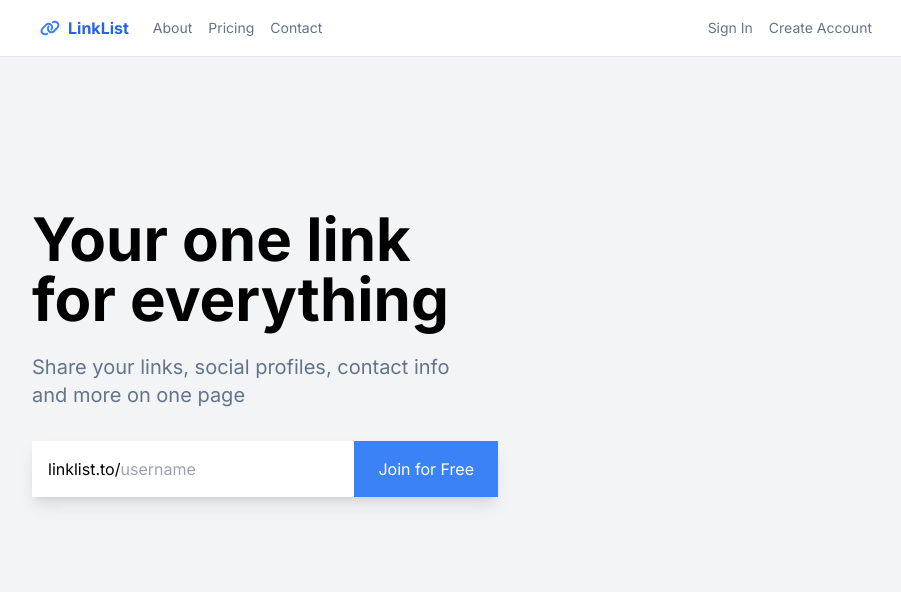
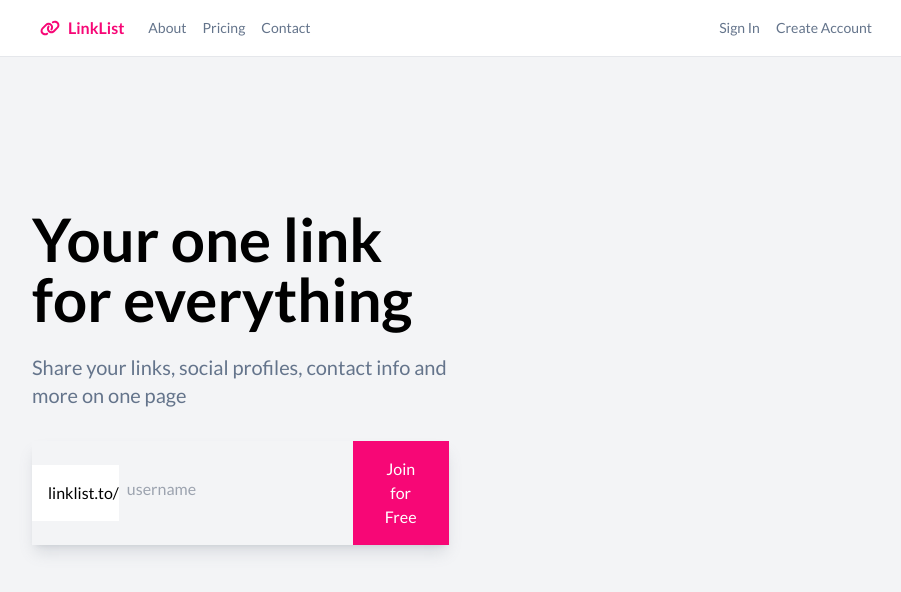
Before and after one commit to Mangai-23/LinkList, a Next.js app: page / in a window 1280 px wide. Shown: the top 592 px of the page, without its empty margins (184-1085 px from the left). Built offline with nearby package versions, Linux system fonts and the light colour scheme; no server answers.

Commit message:
My Page Creation

```diff
--- a/src/app/(app)/account/page.js
+++ b/src/app/(app)/account/page.js
@@ -4,6 +4,7 @@ import { redirect } from "next/navigation";
 import UsernameForm from "@/components/forms/UsernameForm";
 import { Page } from "@/models/page";
 import connectToDatabase from "@/utils/mongodb";
+import PageSettingsForm from "@/components/forms/PageSettingsForm";
 export default async function AccountPage({searchParams, ...rest}){
     console.log(rest);
     await connectToDatabase();
@@ -15,7 +16,8 @@ export default async function AccountPage({searchParams, ...rest}){
     const page = await Page.findOne({owner:session?.user?.email});
     if(page){
         return (
-            <div> Your Page is: /{page.uri}</div>
+            // <div> Your Page is: /{page.uri}</div>
+            <PageSettingsForm page={page} />
         );
     }
     return (
--- a/src/app/(app)/layout.js
+++ b/src/app/(app)/layout.js
@@ -5,10 +5,11 @@ import { authOptions } from "../api/auth/[...nextauth]/route";
 import { redirect } from "next/navigation";
 import Image from "next/image";
 import AppSidebar from "@/components/layout/AppSidebar"
+
 const lato = Lato({ subsets: ["latin"] ,weight:['400','700']});
 
 export const metadata = {
-  title: "Create Next App",
+  title:"Accounts Page",
   description: "Generated by create next app",
 };
 
--- a/src/app/(default)/layout.js
+++ b/src/app/(default)/layout.js
@@ -1,8 +1,8 @@
-import { Inter } from "next/font/google";
+import { Lato } from "next/font/google";
 import "../globals.css";
 import Header from "@/components/Header";
 
-const inter = Inter({ subsets: ["latin"] });
+const lato = Lato({ subsets: ["latin"] , weight :['400', '700']});
 
 export const metadata = {
   title: "Create Next App",
@@ -12,7 +12,7 @@ export const metadata = {
 export default function RootLayout({children}) {
   return (
     <html lang="en">
-      <body className={inter.className}>
+      <body className={lato.className}>
         <main>
           <Header />
         </main>
--- a/src/app/globals.css
+++ b/src/app/globals.css
@@ -3,5 +3,26 @@
 @tailwind utilities;
 
 body{
-  @apply bg-gray-100
+  @apply bg-gray-100;
 }
+
+input[type="text"],textarea{
+  @apply bg-gray-100 w-full block py-2 px-2 mb-2;
+}
+label.input-label{
+  @apply uppercase text-gray-500 text-xs mb-2 font-semibold;
+}
+.radio-togglers{
+  @apply p-1 bg-gray-200 inline-flex;
+}
+.radio-togglers div{
+  @apply p-2 px-4 shadow text-gray-500 block flex items-center gap-2;
+}
+
+.radio-togglers input[type="radio"]{
+  @apply hidden;
+}
+
+.radio-togglers input[type="radio"]:checked + div{
+  @apply bg-white text-[#f70776] font-bold;
+}
--- a/src/components/Header.js
+++ b/src/components/Header.js
@@ -11,8 +11,8 @@ export default async function Header(){
     <header className="bg-white border-b py-4">
         <div className="max-w-4xl flex justify-between mx-auto px-8">
             <div className="flex items-center gap-6">
-                <Link href={'/'} className='flex items-center gap-2 text-blue-600'>
-                <FontAwesomeIcon icon={faLink} className='text-blue-500'/>
+                <Link href={'/'} className='flex items-center gap-2 text-[#f70776]'>
+                <FontAwesomeIcon icon={faLink} className='text-[#f70776]'/>
                     <span className='font-bold'>LinkList</span>
                 </Link>
                 <nav className="flex items-center gap-4 text-slate-500 text-sm">
--- /dev/null
+++ b/src/components/buttons/formItems/RadioTogglers.js
@@ -0,0 +1,22 @@
+
+import { FontAwesomeIcon } from "@fortawesome/react-fontawesome";
+
+export default function RadioTogglers({options}){
+    return (
+        <div className="radio-togglers shadow ">
+            {options.map(option => (
+                <label>
+                    <input
+                    type="radio"
+                    name="bgType"
+                    value={option.value}
+                    />
+                    <div className="gap-2">
+                    <FontAwesomeIcon icon={option.icon} />
+                        <span>{option.label}</span>
+                    </div>
+                </label>
+            ))}
+        </div>
+    );
+}
--- a/src/components/forms/HeroForm.js
+++ b/src/components/forms/HeroForm.js
@@ -47,7 +47,7 @@ export default  function HeroForm({user}){
                     placeholder="username" />
                 <button
                     type="submit"
-                    className="bg-blue-500 text-white py-4 px-6">
+                    className="bg-[#f70776] text-white py-4 px-6">
                     Join for Free
                 </button>
         </form>
--- /dev/null
+++ b/src/components/forms/PageSettingsForm.js
@@ -0,0 +1,41 @@
+import { authOptions } from '@/app/api/auth/[...nextauth]/route';
+import RadioTogglers from '@/components/buttons/formItems/RadioTogglers';
+import { faImage } from "@fortawesome/free-regular-svg-icons";
+import { faPalette } from "@fortawesome/free-solid-svg-icons";
+import { getServerSession } from 'next-auth';
+import Image from 'next/image';
+export default async function PageSettingsForm({page}) {
+    const session = await getServerSession(authOptions);
+    return(
+      <div className="-m-4">
+        <form>
+            <div className="bg-gray-300 py-16 flex justify-center items-center">
+                <RadioTogglers
+                    options={[
+                        {value: 'color',icon: faPalette,label:'Color'},
+                        {value:'image',icon: faImage,label:'Image'},
+                    ]}
+                 />
+
+            </div>
+            <div className='flex justify-center -mb-12'>
+               <Image
+                 className='rounded-full relative -top-8 border-4 border-white shadow-lg shadow-black/50'
+                 src={session.user.image}
+                 alt={'avatar'}
+                 width={128}
+                 height={128} />
+            </div>
+            <div className='p-4'>
+                <label className="input-label" htmlFor="nameIn">Display Name</label>
+                <input type="text" id="nameIn" placeholder='John Doe' />
+                <label className="input-label" htmlFor="locationIn">Location</label>
+                <input type="text" name="" id="locationIn" placeholder='Somewhere in the world' />
+                <label className="input-label" htmlFor="bioIn">Bio</label>
+                <textarea name="" id="bioIn" placeholder='Your Bio goes here'/>
+
+            </div>
+        </form>
+      </div>
+    );
+}
--- a/src/components/layout/AppSidebar.js
+++ b/src/components/layout/AppSidebar.js
@@ -9,10 +9,10 @@ export default function AppSidebar(){
     const path = usePathname();
     // console.log(path);
     return(
-        <nav className="inline-flex mx-auto flex-col text-center mt-12 gap-6 text-gray-500">
+        <nav className="inline-flex mx-auto flex-col text-center mt-12 gap-2 text-gray-500">
                 <Link
                     href={'/account'}
-                    className={"flex gap-4 " + (path === '/account' ? 'text-blue-500 font-bold':'')}>
+                    className={"flex gap-4 p-2 " + (path === '/account' ? 'text-[#f70776] ':'')}>
                   <FontAwesomeIcon
                     fixedWidth={true}
                     icon={faFileLines}
@@ -23,7 +23,7 @@ export default function AppSidebar(){
                 </Link>
                 <Link
                     href={'/analytics'}
-                    className={"flex gap-4 " + (path === '/analytics' ? 'text-blue-500 font-bold':'')}>
+                    className={"flex gap-4 p-2 " + (path === '/analytics' ? 'text-[#f70776]':'')}>
                 <FontAwesomeIcon
                   fixedWidth={true}
                   icon={faChartLine}
@@ -33,7 +33,7 @@ export default function AppSidebar(){
                 </Link>
                 <LogoutButton
                   iconLeft={true}
-                  className={'flex gap-4 items-center text-gray-500'}
+                  className={'flex gap-4 items-center text-gray-500 p-2'}
                   iconClasses={'h-6 w-6'}
                 />
                 <Link href={'/'} className="flex gap-2 items-center text-sm text-gray-500 border-t pt-4">
```
